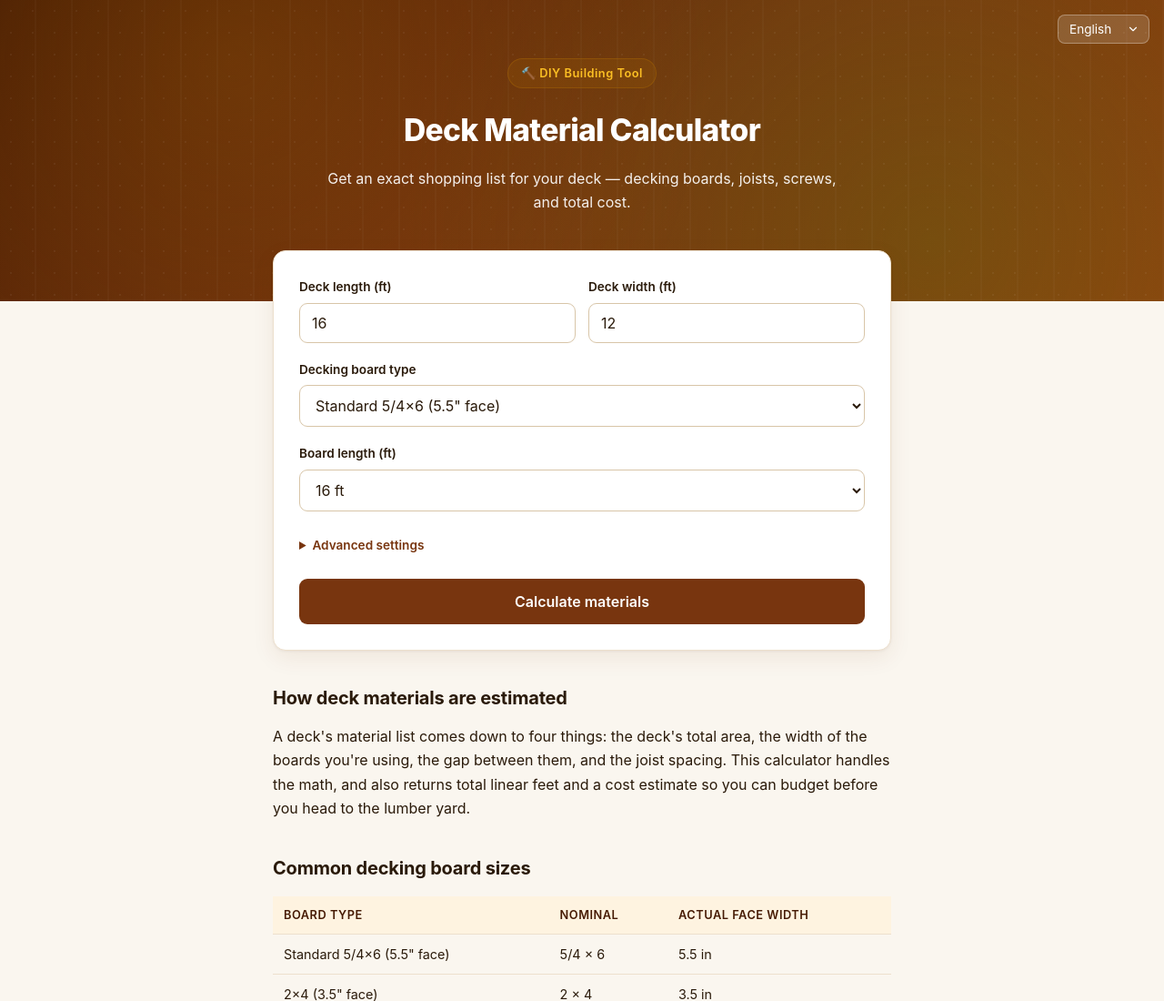
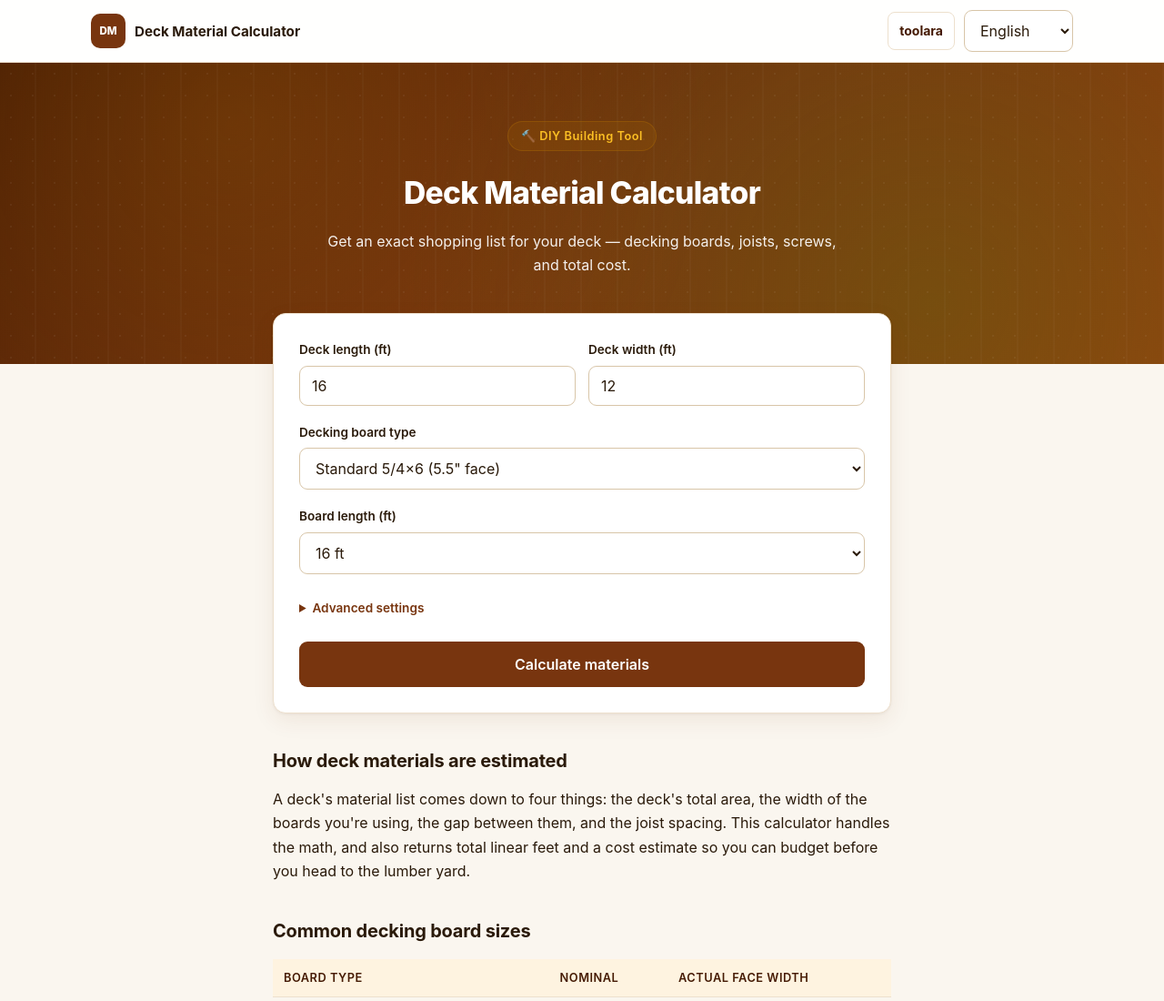
Before and after one commit to lvyafei2026-coder/deck-material-calculator, a plain HTML site: page index.html in a window 1280 px wide. Shown: the top 1100 px of the page at 91% size. Drawn offline with Linux system fonts and the light colour scheme.

Commit message:
Add Toolara site navigation

```diff
--- a/css/style.css
+++ b/css/style.css
@@ -123,3 +123,19 @@
   .row { flex-direction: column; gap: 0; }
   .result-main { font-size: 2.1rem; }
 }
+/* Toolara site navigation */
+.site-header { position: relative; z-index: 10; background: rgba(255,255,255,0.96); border-bottom: 1px solid var(--border, #e2e8f0); }
+.site-header-inner { max-width: 1120px; min-height: 68px; margin: 0 auto; padding: 10px 20px; display: flex; align-items: center; justify-content: space-between; gap: 20px; }
+.site-brand { min-width: 0; display: flex; align-items: center; gap: 10px; color: var(--text, #0f1c2e); text-decoration: none; font-weight: 700; }
+.site-brand-mark { width: 38px; height: 38px; flex: 0 0 38px; display: grid; place-items: center; border-radius: 10px; background: var(--accent, #2563eb); color: #fff; font-size: 0.72rem; font-weight: 800; }
+.site-brand-name { font-size: 0.95rem; line-height: 1.25; }
+.site-nav { display: flex; align-items: center; gap: 10px; }
+.site-nav-link { padding: 8px 12px; border: 1px solid var(--border, #e2e8f0); border-radius: 8px; background: #fff; color: var(--accent-dark, var(--accent, #1d4ed8)); text-decoration: none; white-space: nowrap; font-size: 0.875rem; font-weight: 650; transition: background 0.15s, border-color 0.15s; }
+.site-nav-link:hover { background: var(--bg, #f8fafc); border-color: var(--accent, #2563eb); }
+.site-nav select { width: auto; min-width: 120px; margin: 0; }
+@media (max-width: 560px) {
+  .site-header-inner { min-height: 0; padding: 10px 14px; flex-wrap: wrap; gap: 10px; }
+  .site-brand { flex: 1 1 100%; }
+  .site-nav { width: 100%; justify-content: space-between; gap: 8px; }
+  .site-nav select { min-width: 118px; }
+}
--- a/index.html
+++ b/index.html
@@ -36,14 +36,14 @@
 <link rel="stylesheet" href="/css/style.css">
 </head>
 <body>
+<header class="site-header"><div class="site-header-inner"><a class="site-brand" href="/" aria-label="deck-material-calculator"><span class="site-brand-mark" aria-hidden="true">DM</span><span class="site-brand-name" data-i18n="title"></span></a><nav class="site-nav" aria-label="Site navigation"><a class="site-nav-link" href="https://toolara.dev/">toolara</a><select id="langSelect" onchange="setLang(this.value)" aria-label="Language">
+      <option value="en">English</option>
+      <option value="zh">简体中文</option>
+    </select></nav></div></header>
+
 
 <header class="hero">
-  <div class="lang-switch">
-    <select id="langSelect" onchange="setLang(this.value)" aria-label="Language">
-      <option value="en">English</option>
-      <option value="zh">简体中文</option>
-    </select>
-  </div>
+
   <div class="hero-inner">
     <div class="hero-badge">🔨 DIY Building Tool</div>
     <h1 data-i18n="title">Deck Material Calculator</h1>
```
Also changed, not shown: zh/index.html (+6 -6 lines).
